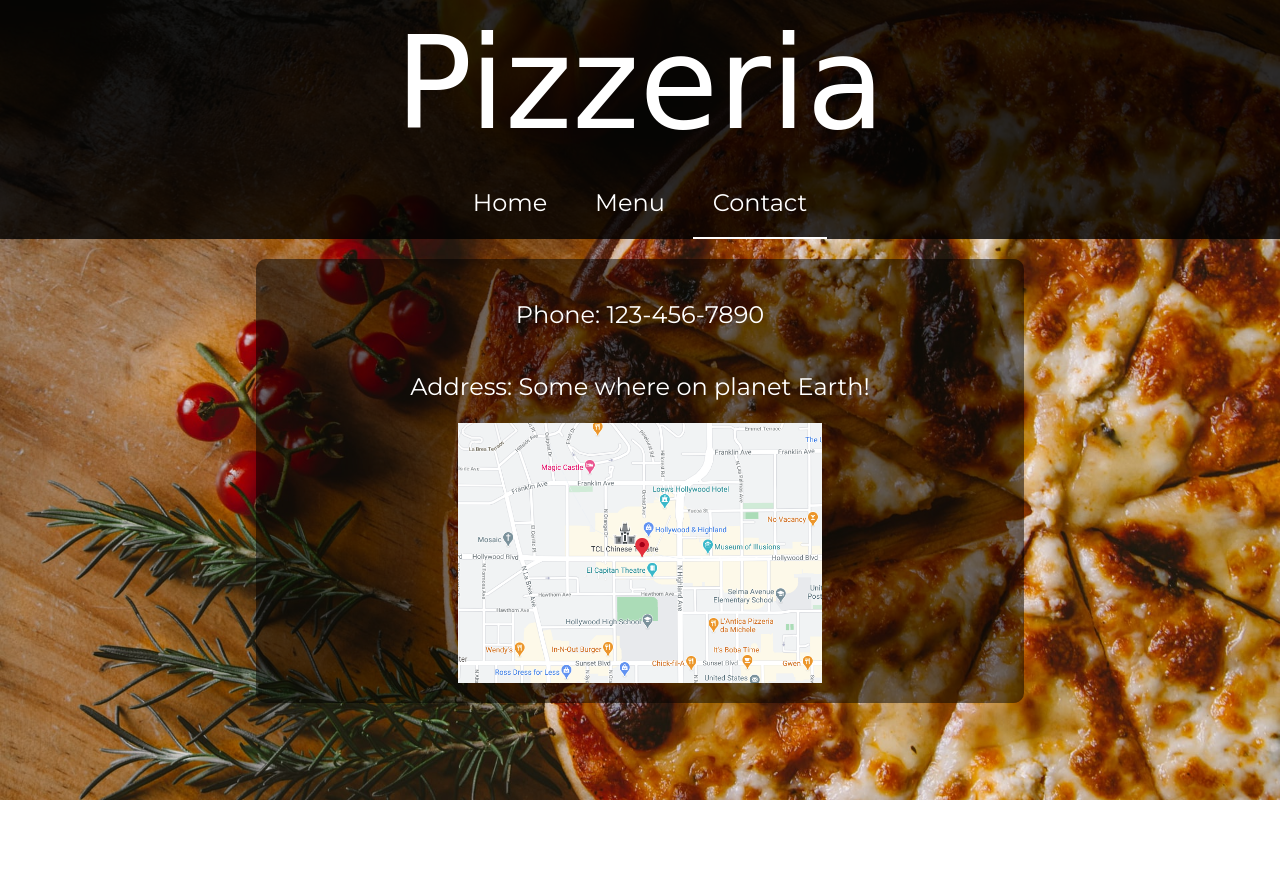
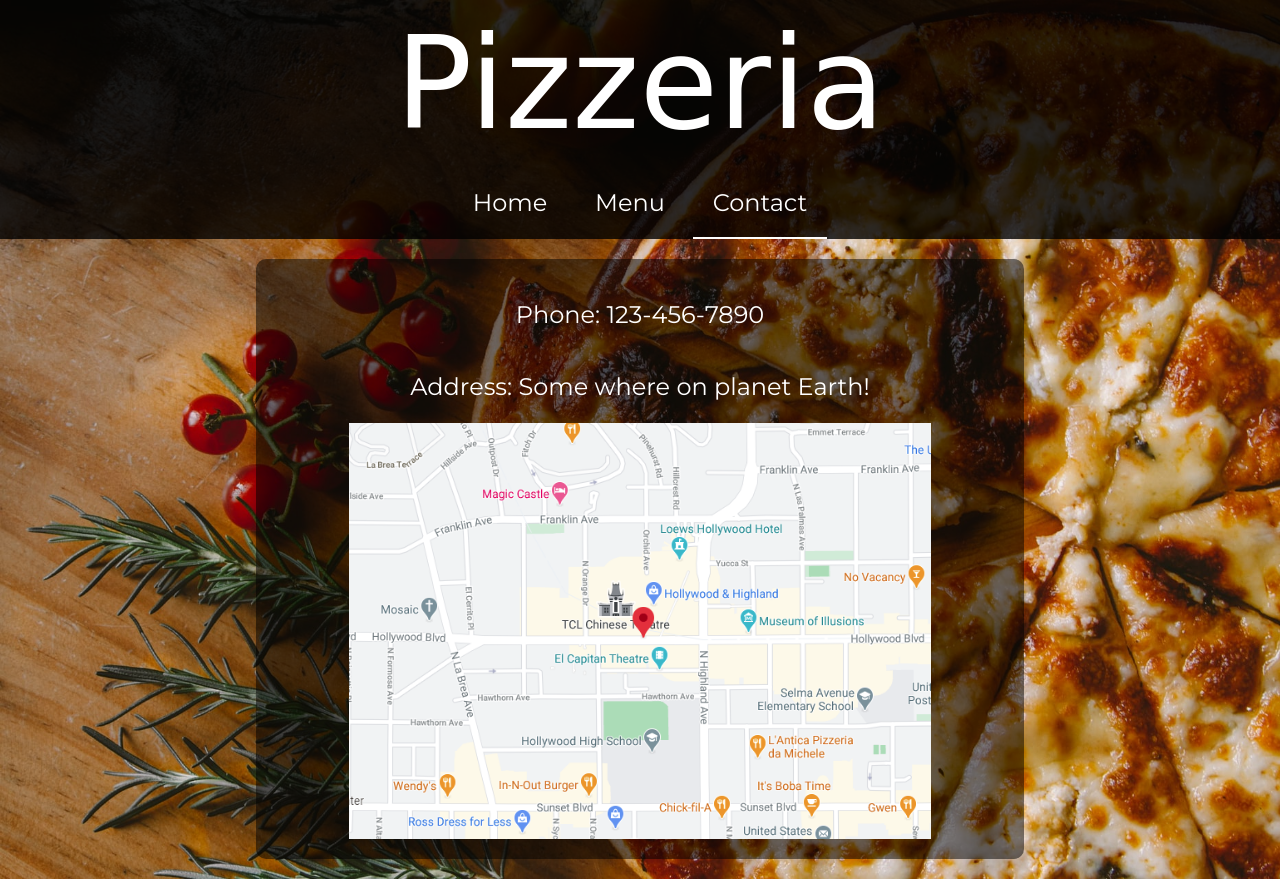
Before and after one commit to dwrik/restaurant-page, a plain HTML site: page index.html in a window 1280 px wide. Both pictures are taken after a click on the button "Contact". Before the commit the page ends 800 px from the top, so only its background shows below. Drawn offline with Linux system fonts and the light colour scheme; a web font is replaced by a local one.

Commit message:
Added styles for the scrollbar

```diff
--- a/css/style.css
+++ b/css/style.css
@@ -149,6 +149,18 @@ body {
 }
 
 .main img {
-    width: 50%;
+    width: 80%;
     height: auto;
 }
+
+::-webkit-scrollbar {
+    border-radius: 10px;
+}
+
+::-webkit-scrollbar-thumb {
+    background-color: rgba(0, 0, 0, 0.5);
+}
+
+::-webkit-scrollbar-track {
+    background-color:rgba(0, 0, 0, 0.7);
+}
```
